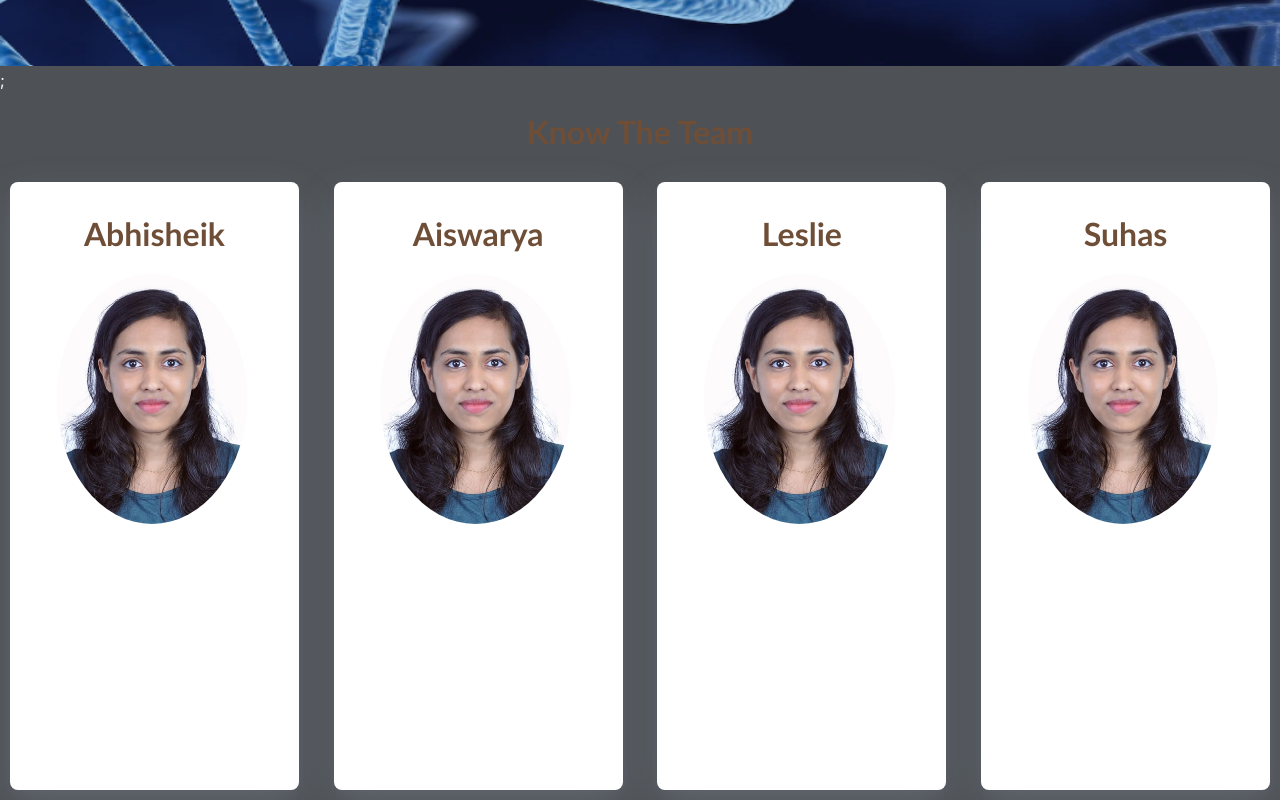
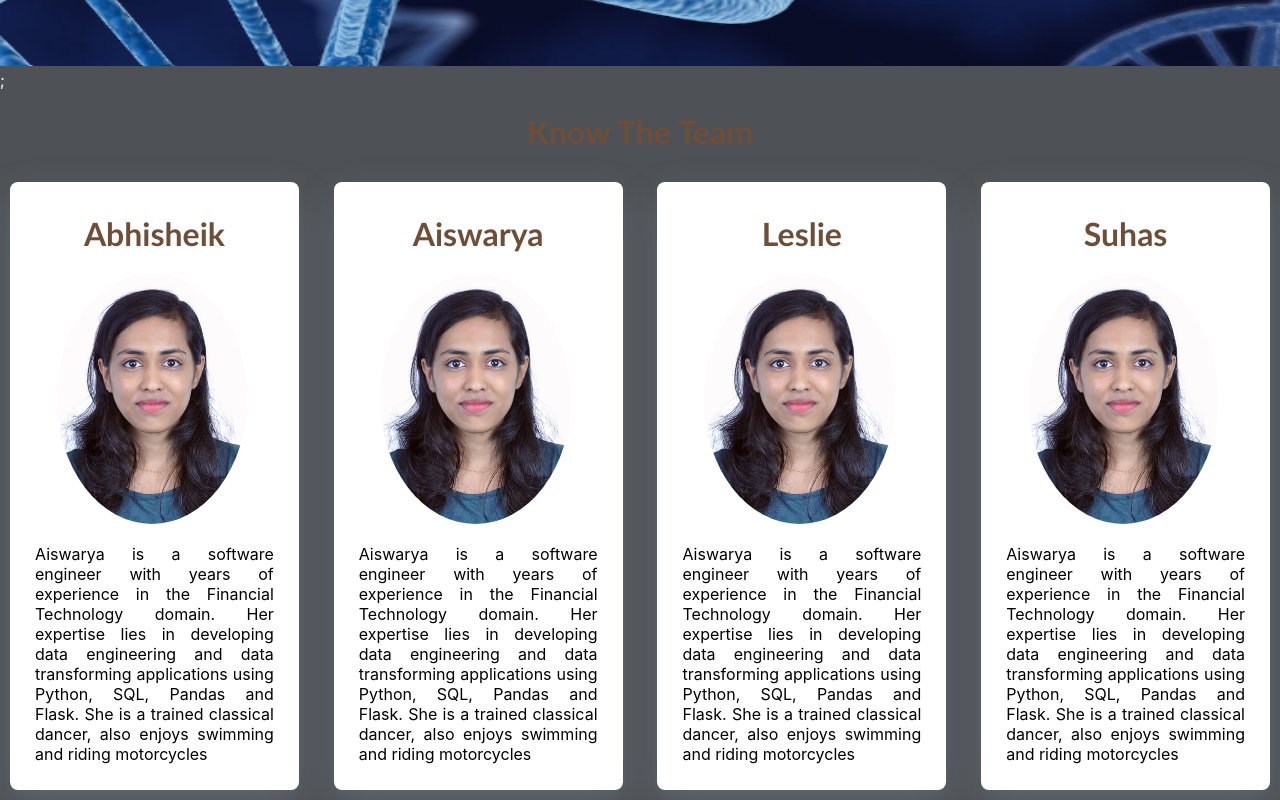
Before and after one commit to aiswaryasoman96/-CARDv-CancerAncestryRealtimeDatavisualization, a React (Create React App) app in the folder cardv/: page /aboutus in a window 1280 px wide. Shown: the part 605-1405 px from the top of the page. Built offline with nearby package versions, Linux system fonts and the light colour scheme; a web font is replaced by a local one.

Commit message:
changed text color

```diff
--- a/cardv/src/Member.jsx
+++ b/cardv/src/Member.jsx
@@ -9,7 +9,7 @@ export default function Member(prop){
     <div className="member" >
     <h1 className = "heading">{prop.name}</h1>
     <img className = "img" src={prop.img} alt="Logo" />;
-    <p style={{textAlign:'justify', marginInline:"15px"}}>{prop.about}</p>
+    <p style={{color:'#000000',textAlign:'justify', marginInline:"15px"}}>{prop.about}</p>
     </div>
     )
 }
```
